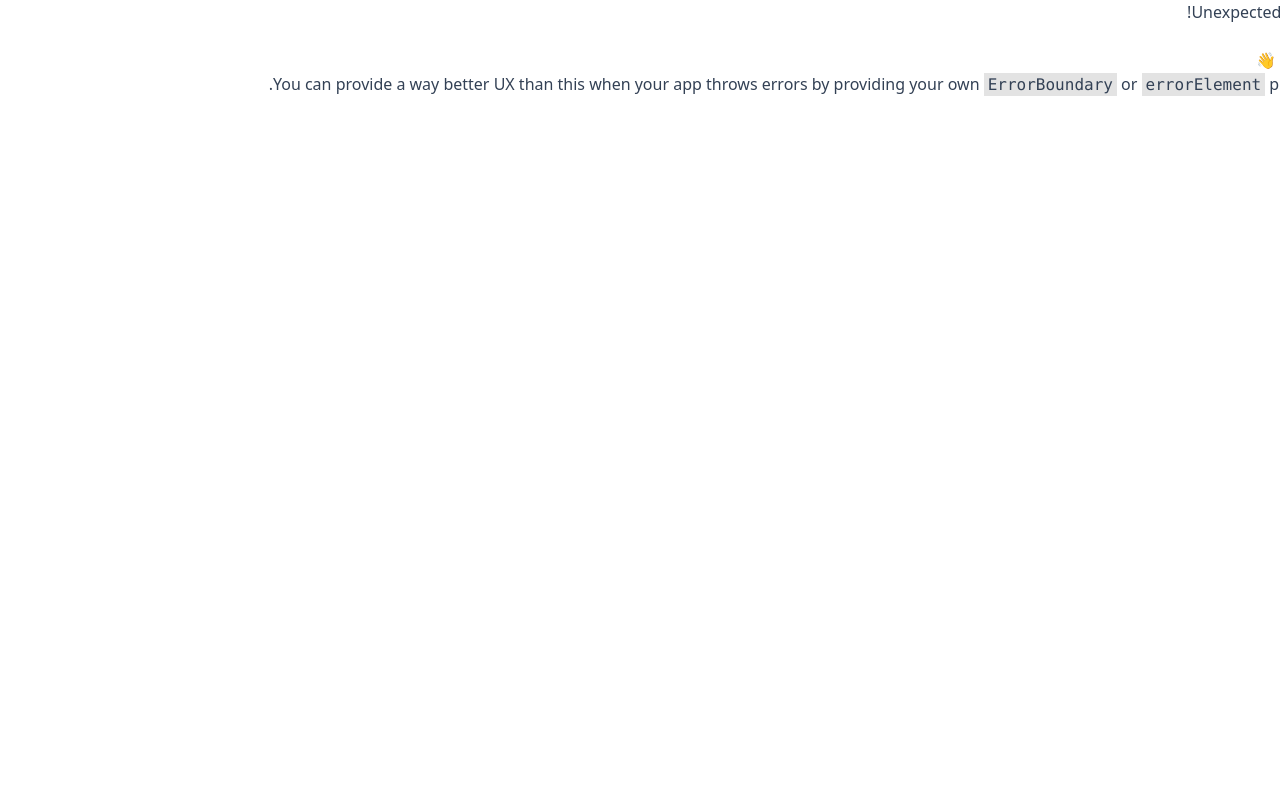
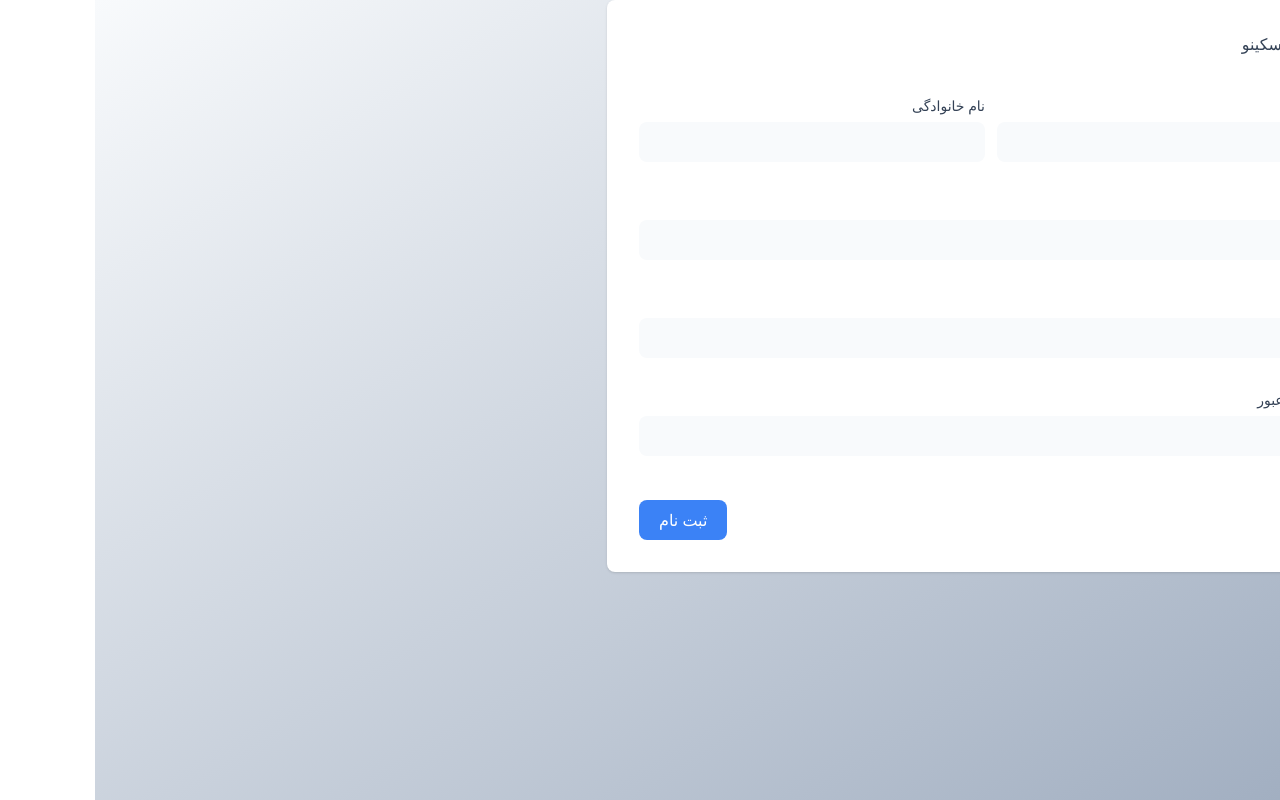
Before and after one commit to erfansormi/ofogh-maskan, a React (Vite) app: page /auth/login in a window 1280 px wide. Before the commit this address had no page. Built offline with nearby package versions, Linux system fonts and the light colour scheme.

Commit message:
created login page template

```diff
--- a/src/main.tsx
+++ b/src/main.tsx
@@ -2,11 +2,16 @@ import "./styles/index.css";
 import React from "react";
 import ReactDOM from "react-dom/client";
 import { RouterProvider, createBrowserRouter } from "react-router-dom";
+import LoginPage from "./pages/auth/login";
 
 const router = createBrowserRouter([
   {
     path: "/",
     element: <div>Hello world!</div>,
+  },
+  {
+    path: "/auth/login",
+    element: <LoginPage />,
   },
 ]);
 
--- /dev/null
+++ b/src/pages/auth/login/index.tsx
@@ -0,0 +1,69 @@
+import Input from "../../../components/ui/input";
+import Button from "../../../components/ui/button";
+import { useForm } from "react-hook-form";
+import { LoginDataType, loginSchema } from "../../../utils/schemas/auth";
+import { zodResolver } from "@hookform/resolvers/zod";
+
+const LoginPage = () => {
+  const { handleSubmit, formState, register } = useForm<LoginDataType>({
+    resolver: zodResolver(loginSchema),
+  });
+
+  const ouSubmit = async (data: LoginDataType) => {
+    console.log(data);
+  };
+
+  return (
+    <div className="min-h-screen bg-gradient-to-br from-slate-50 to-slate-400/90 center">
+      <form
+        onSubmit={handleSubmit(ouSubmit)}
+        className="max-w-3xl w-full bg-white px-8 py-8 rounded-lg shadow flex flex-col gap-6 center"
+      >
+        <div className="mb-4">
+          <h1>ورود به مسکینو</h1>
+        </div>
+        <div className="flex flex-col gap-3 w-full">
+          <div className="flex items-center w-full gap-3">
+            <Input
+              variant={"filled"}
+              {...register("firstname")}
+              label="نام"
+              classNames={{ root: "basis-1/2" }}
+              error={formState.errors.firstname?.message}
+            />
+            <Input
+              variant={"filled"}
+              {...register("lastname")}
+              classNames={{ root: "basis-1/2" }}
+              label="نام خانوادگی"
+              error={formState.errors.lastname?.message}
+            />
+          </div>
+          <Input
+            variant={"filled"}
+            {...register("email")}
+            label="ایمیل"
+            error={formState.errors.email?.message}
+          />
+          <Input
+            variant={"filled"}
+            {...register("password")}
+            label="رمز عبور"
+            error={formState.errors.password?.message}
+          />
+          <Input
+            variant={"filled"}
+            {...register("confirmPassword")}
+            label="تکرار رمز عبور"
+            error={formState.errors.confirmPassword?.message}
+          />
+        </div>
+        <div className="self-end">
+          <Button type="submit">ثبت نام</Button>
+        </div>
+      </form>
+    </div>
+  );
+};
+
+export default LoginPage;
```
